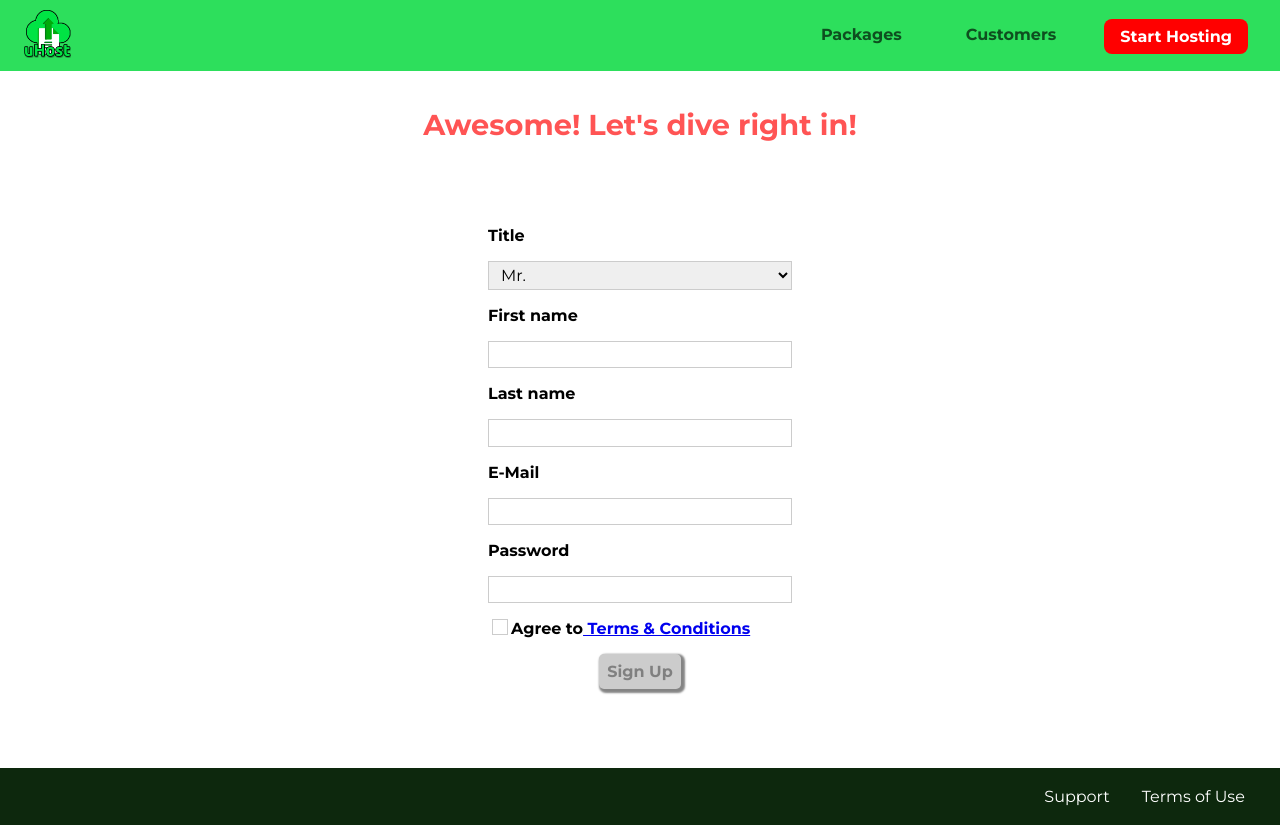
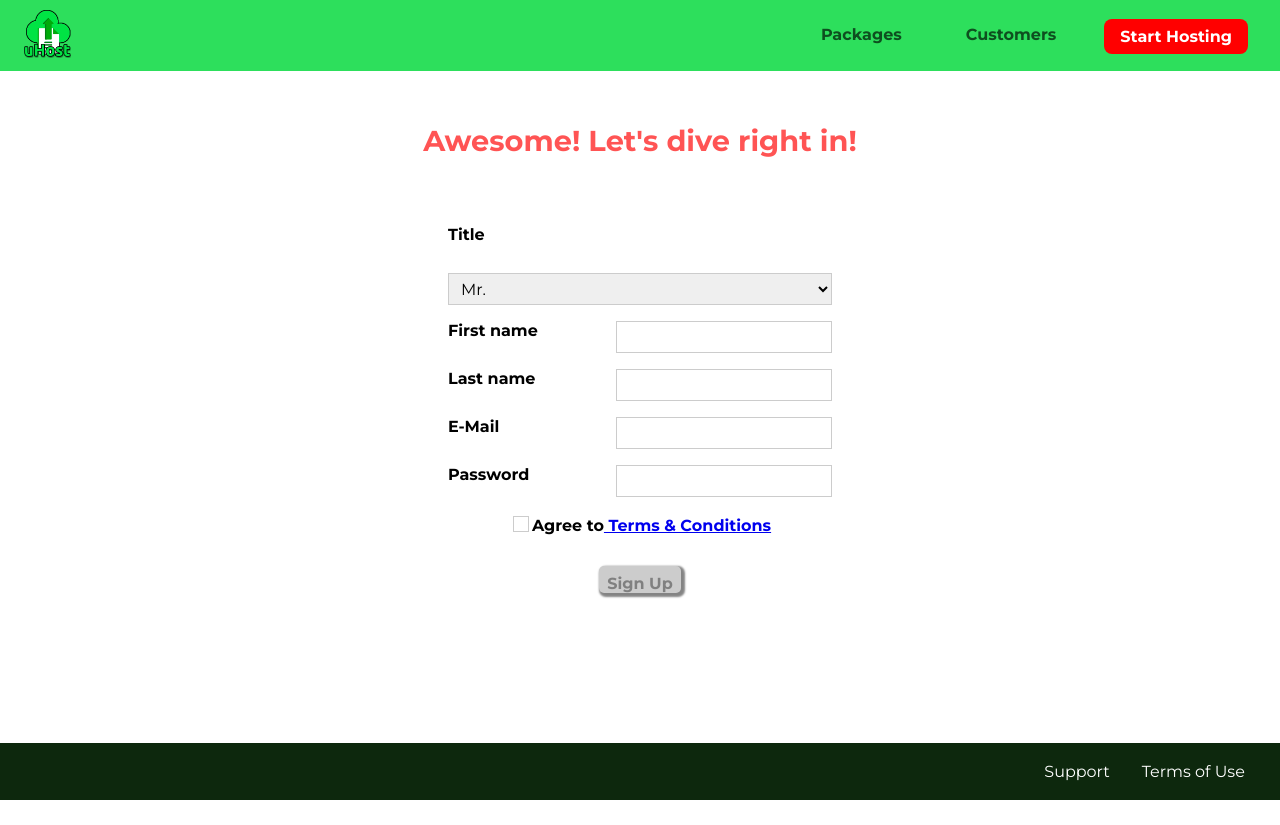
Before and after one commit to DanielHernandezV/CSS-Course, a React (Create React App) app in the folder css-app/: page /hosting in a window 1280 px wide. After the commit the page ends 800 px from the top, so only its background shows below. Built offline with nearby package versions, Linux system fonts and the light colour scheme.

Commit message:
adding grid to the form and the layout

```diff
--- a/css-app/src/App.css
+++ b/css-app/src/App.css
@@ -4,3 +4,8 @@
 body::-webkit-scrollbar {
   width: 0;
 }
+#root {
+  display: grid;
+  grid-template-rows: [header]4.4748125rem [body]auto fit-content(5rem);
+  height: 100vh;
+}
--- a/css-app/src/component/footer/footer.styles.css
+++ b/css-app/src/component/footer/footer.styles.css
@@ -1,7 +1,10 @@
 .main-footer {
   background: rgb(13, 40, 13);
   padding: 0.2rem;
-  margin-top: 1rem;
+  grid-row: 3 / 4;
+  justify-content: center;
+  display: flex;
+  align-items: center;
 }
 .footer-list {
   margin: 1rem 0;
@@ -29,9 +32,15 @@
   .footer-feature {
     margin: 0px 1rem;
   }
+
   .footer-list {
     flex-direction: row;
     justify-content: flex-end;
     margin-right: 1rem;
   }
+  .main-footer {
+    display: flex;
+    align-items: center;
+    justify-content: flex-end;
+  }
 }
--- a/css-app/src/component/hosting-form/hosting-form.component.jsx
+++ b/css-app/src/component/hosting-form/hosting-form.component.jsx
@@ -18,11 +18,14 @@ const HostingForm = () => {
         <input type="email" id="email" />
         <label htmlFor="password">Password</label>
         <input type="password" id="password" />
-        <input type="checkbox" id="agree-terms" />
-        <label htmlFor="agree-terms">
-          Agree to
-          <a href="#"> Terms &amp; Conditions</a>
-        </label>
+        <div className="sign-up-form-checkbox-container">
+          <input type="checkbox" id="agree-terms" />
+          <label htmlFor="agree-terms">
+            Agree to
+            <a href="#"> Terms &amp; Conditions</a>
+          </label>
+        </div>
+
         <Button buttonType="b-base" type="submit" disabled>
           Sign Up
         </Button>
--- a/css-app/src/component/hosting-form/hosting-form.styles.css
+++ b/css-app/src/component/hosting-form/hosting-form.styles.css
@@ -8,6 +8,9 @@
 }
 .signup-form {
   padding: 3rem;
+  display: grid;
+  grid-auto-rows: 2rem;
+  row-gap: 0.5rem;
 }
 .signup-form label {
   font-weight: bold;
@@ -17,7 +20,6 @@
 .signup-form label,
 .signup-form select {
   display: block;
-  margin-top: 1rem;
   width: 100%;
 }
 
@@ -33,6 +35,7 @@
   border: 1px solid #ccc;
   padding: 0.2rem 0.5rem;
   font: inherit;
+  display: block;
 }
 
 .signup-form input:focus,
@@ -55,10 +58,7 @@
   border: #0e4f1f;
 }
 .signup-form button[type="submit"] {
-  display: block;
-  margin-top: 1rem;
-  margin-left: auto;
-  margin-right: auto;
+  justify-self: center;
 }
 .signup-form :invalid {
   background: rgb(242, 165, 165);
@@ -68,6 +68,20 @@
 @media (min-width: 40rem) {
   .signup-form {
     margin: auto;
-    width: 25rem;
+    width: 30rem;
+    grid-template-columns: 10rem auto;
+    row-gap: 1rem;
+    column-gap: 0.5rem;
+  }
+  .sign-up-form-checkbox-container {
+    grid-column: span 2;
+    justify-self: center;
+  }
+
+  .signup-form select {
+    grid-column: span 2;
+  }
+  .signup-form button[type="submit"] {
+    grid-column: span 2;
   }
 }
--- a/css-app/src/component/modal-directory/modal-directory.styles.css
+++ b/css-app/src/component/modal-directory/modal-directory.styles.css
@@ -16,7 +16,7 @@
   left: 50vw;
   border-radius: 12px;
   padding: 1rem;
-  transform: translateX(-50%);
+
   z-index: 200;
   border: 1px solid #ccc;
   box-shadow: 1px 1px 1px rgba(53, 53, 53, 0.5);
--- a/css-app/src/routes/nav-bar/nav-bar.styles.css
+++ b/css-app/src/routes/nav-bar/nav-bar.styles.css
@@ -1,6 +1,5 @@
 main {
-  min-height: calc(100vh - 3rem - 3.5rem);
-  margin-top: 3.5rem;
+  grid-row: 2 / 3;
 }
 .main-header {
   width: 100%;
```
Also changed, not shown: css-app/src/index.css (+98 -0 lines).
